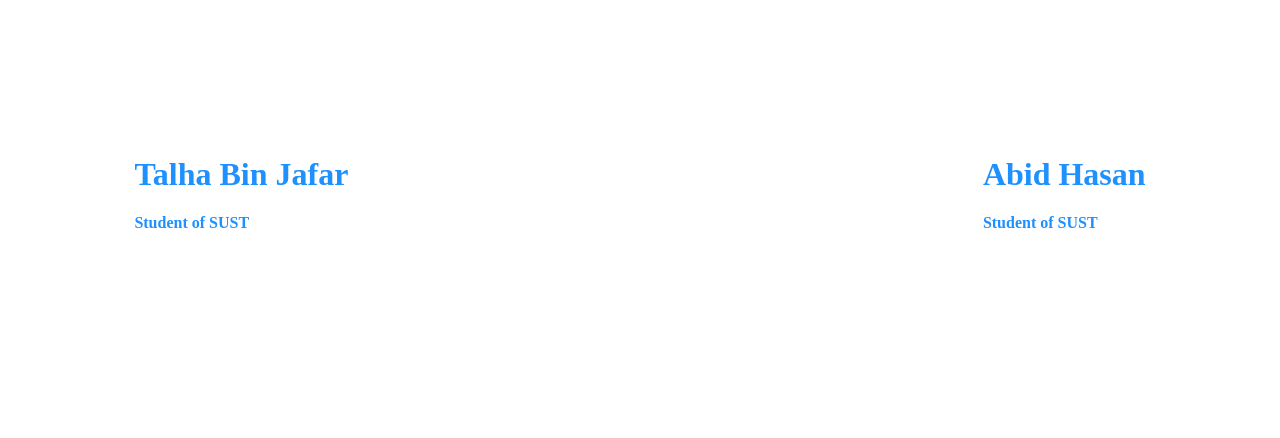
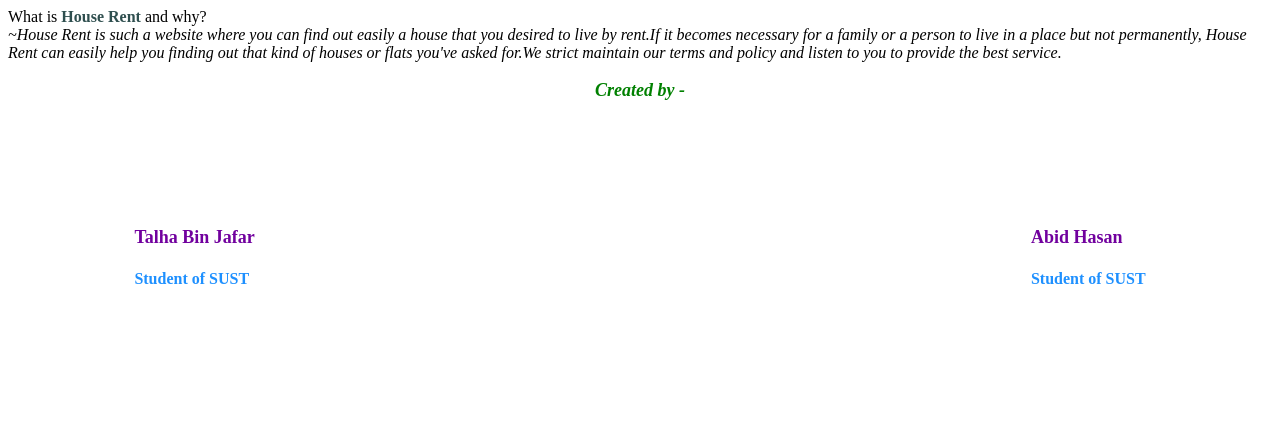
Before and after one commit to Talha2968304/Project-250, a plain HTML site: page about.html in a window 1280 px wide. Drawn offline with Linux system fonts and the light colour scheme.

Commit message:
Update about.html

```diff
--- a/about.html
+++ b/about.html
@@ -5,13 +5,28 @@
     <title>About</title>
     <link rel="stylesheet" href="about.css">
 </head>
+
+
+
+
 <body>
+
+  <font size = "3">What is <font color = "#2F4F4F"><strong>House Rent</strong></font> and why?</font><br>
+    <font size = "3"><i>~House Rent is such a website where you can find out easily a house that you desired to live by rent.If it becomes necessary for a family or a person to live in a place but not permanently, House Rent can easily help you finding out that kind of houses or flats you've asked for.We strict maintain our terms and policy and listen to you to provide the best service.</i></font>
+    <br><br>
+   <center><font color = "Green"><font size = "4"><strong><i>Created by -</i></strong></font></font></center>
+
     <div class="talha">
-        <h1>Talha Bin Jafar</h1>
+       <font color = "#71009e"><font size = "4"><strong>Talha Bin Jafar</strong></font></font>
         <h4>Student of SUST</h4>
     </div>
     <div class="sArnab">
-        <h1>Abid Hasan</h1>
+       <font color = "#71009e"><font size = "4"><strong>Abid Hasan</strong></font></font>
         <h4>Student of SUST</h4>
     </div>
+
 </body>
+
+
+
+</html>
```
